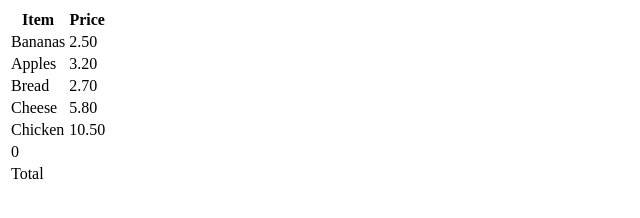
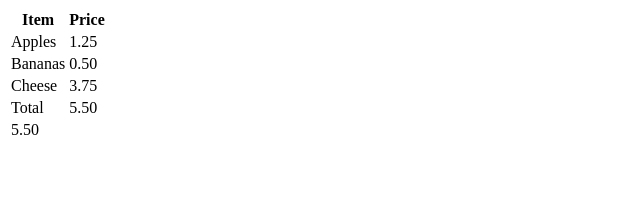
Before and after one commit to acciojob/grofers-checkout-2-govind2611, a website: page main.html in a window 1280 px wide. Shown: the whole page, without its empty margins (0-640 px from the left). Drawn offline with Linux system fonts and the light colour scheme.

Commit message:
created a submission

```diff
--- a/main.html
+++ b/main.html
@@ -7,6 +7,7 @@
 </head>
 
 <body>
+
 	<table>
   <thead>
     <tr>
@@ -16,33 +17,27 @@
   </thead>
   <tbody>
     <tr>
-      <td>Bananas</td>
-      <td data-ns-test="prices">2.50</td>
+      <td>Apples</td>
+      <td data-ns-test="prices">1.25</td>
     </tr>
     <tr>
-      <td>Apples</td>
-      <td data-ns-test="prices">3.20</td>
-    </tr>
-    <tr>
-      <td>Bread</td>
-      <td data-ns-test="prices">2.70</td>
+      <td>Bananas</td>
+      <td data-ns-test="prices">0.50</td>
     </tr>
     <tr>
       <td>Cheese</td>
-      <td data-ns-test="prices">5.80</td>
-    </tr>
-    <tr>
-      <td>Chicken</td>
-      <td data-ns-test="prices">10.50</td>
+      <td data-ns-test="prices">3.75</td>
     </tr>
   </tbody>
   <tfoot>
     <tr>
       <td>Total</td>
-      <td data-ns-test="grandTotal"></td>
+      <td data-ns-test="grandTotal">5.50</td>
     </tr>
   </tfoot>
 </table>
+
+
 	<!-- the entire body must be written by student -->
     <script type="text/javascript" src="./script.js">
 </script>
--- a/script.js
+++ b/script.js
@@ -1,15 +1,15 @@
-//your code here
- var table = document.querySelector('table');
- var lastRow = document.createElement('tr');
- var prices = document.querySelectorAll('[data-ns-test=price]');
- let sum = 0;
- for(let i = 0; i < prices.length; i++) {
-  sum += parseInt(prices[i].textContent);
- }
- var child = document.createElement("td");
- child.setAttribute('data-ns-test', 'grandTotal');
+// Get all the prices listed in the HTML table
+const prices = document.querySelectorAll('[data-ns-test="prices"]');
 
+// Calculate the sum of all prices
+let totalPrice = 0;
+prices.forEach(price => {
+  totalPrice += parseFloat(price.textContent);
+});
 
- child.textContent = sum;
- lastRow.appendChild(child);
- table.appendChild(lastRow);
+// Create a new row in the HTML table to display the total price
+const table = document.querySelector('table');
+const newRow = table.insertRow();
+const newCell = newRow.insertCell();
+newCell.setAttribute('data-ns-test', 'grandTotal');
+newCell.textContent = totalPrice.toFixed(2);
```
